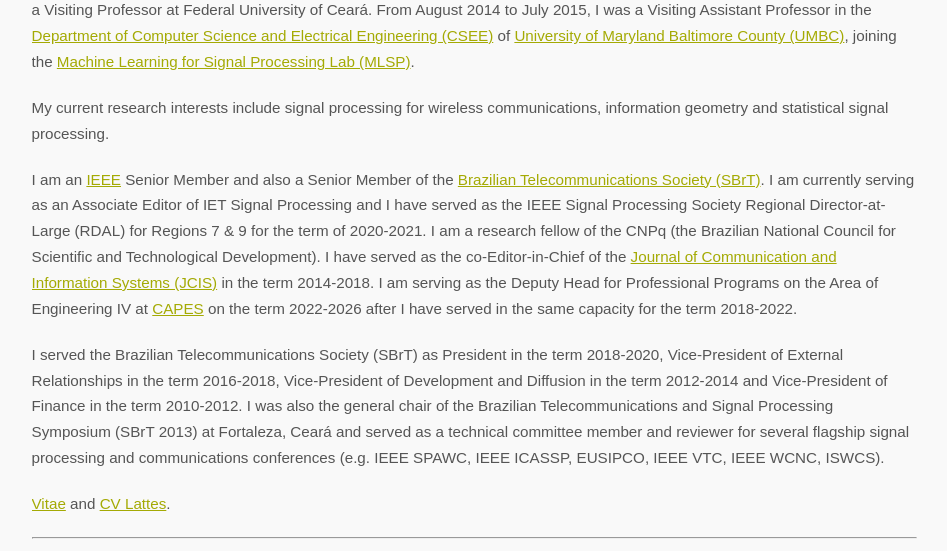
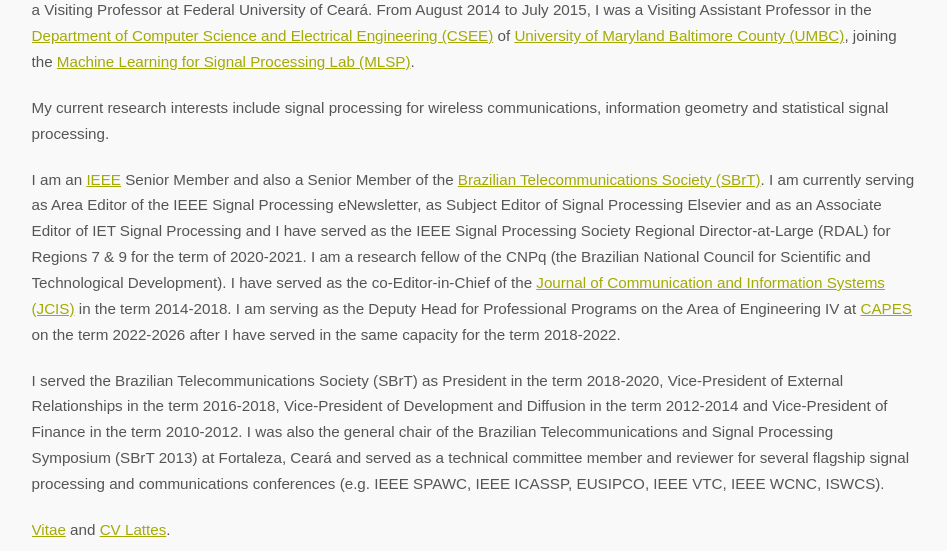
Before and after one commit to charlescasimiro/charlescasimiro.github.io, a plain HTML site: page index.html in a window 1280 px wide. Shown: the part 633-1184 px from the top of the page, without its empty margins (166-1113 px from the left). Drawn offline with Linux system fonts and the light colour scheme; a script that the page names is missing.

Commit message:
Update index.html

```diff
--- a/index.html
+++ b/index.html
@@ -146,7 +146,7 @@
         </p>
 
         <p>
-        I am an <a href="http://www.ieee.org">IEEE</a> Senior Member and also a Senior Member of the <a href="http://www.sbrt.org.br">Brazilian Telecommunications Society (SBrT)</a>. I am currently serving as an Associate Editor of IET Signal Processing and I have served as the IEEE Signal Processing Society Regional Director-at-Large (RDAL) for Regions 7 & 9 for the term of 2020-2021.
+        I am an <a href="http://www.ieee.org">IEEE</a> Senior Member and also a Senior Member of the <a href="http://www.sbrt.org.br">Brazilian Telecommunications Society (SBrT)</a>. I am currently serving as Area Editor of the IEEE Signal Processing eNewsletter, as Subject Editor of Signal Processing Elsevier and as an Associate Editor of IET Signal Processing and I have served as the IEEE Signal Processing Society Regional Director-at-Large (RDAL) for Regions 7 & 9 for the term of 2020-2021.
         I am a research fellow of the CNPq (the Brazilian National Council for Scientific and Technological Development).
         I have served as the co-Editor-in-Chief of the <a href="https://jcis.sbrt.org.br">Journal of Communication and Information Systems (JCIS)</a> in the term 2014-2018. I am serving as the Deputy Head for Professional Programs on the Area of Engineering IV at <a href="https://www.gov.br/capes/">CAPES</a> on the term 2022-2026 after I have served in the same capacity for the term 2018-2022.
         </p>
```
